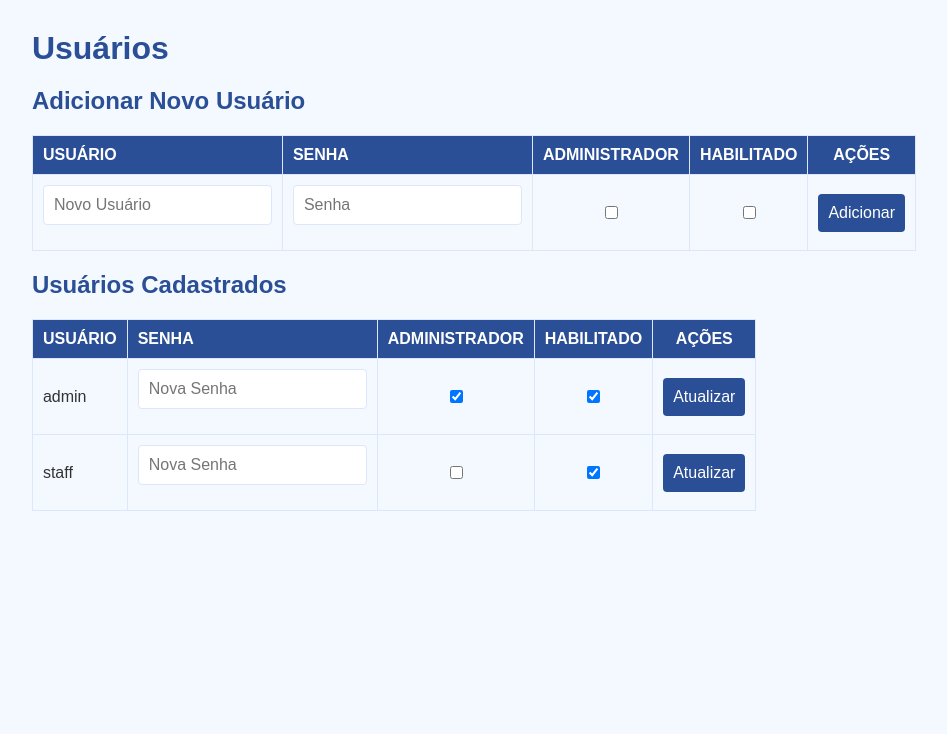
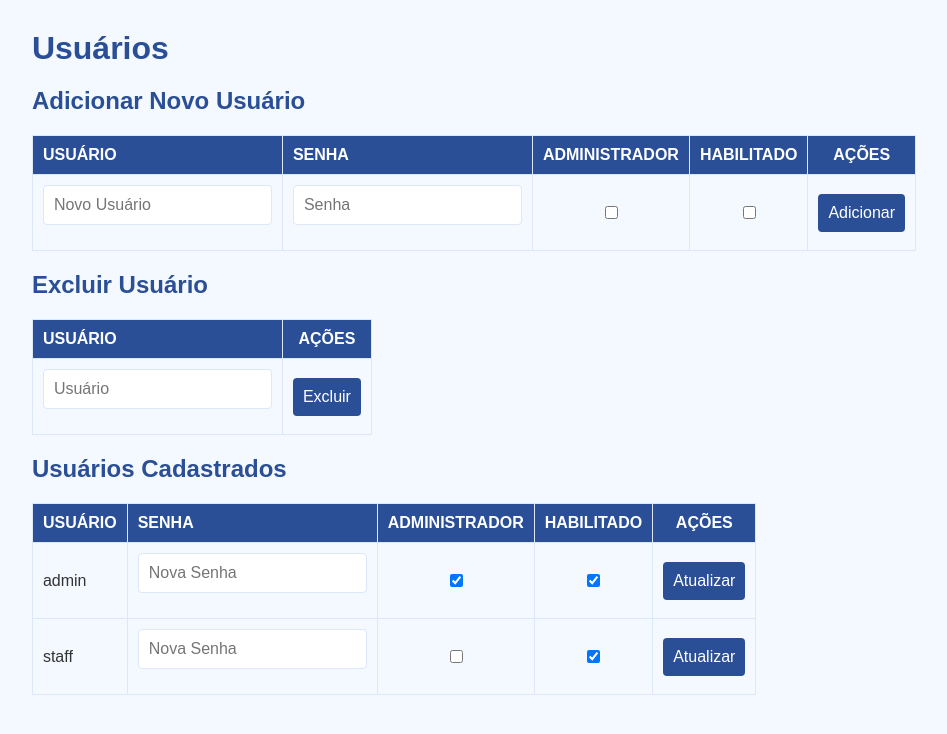
Before and after one commit to edupmon/webapp, a PHP site: page /users.php in a window 1280 px wide. Shown: the top 734 px of the page, without its empty margins (166-1113 px from the left). Run offline with PHP 8.4, Linux system fonts and the light colour scheme; a user stored in the database is signed in; data comes from the database, SQL or seed files in the repository.

Commit message:
Users delete

```diff
--- a/users.php
+++ b/users.php
@@ -50,6 +50,22 @@ function validatePassword($password) {
     }
 }
 
+// Fetch users data
+$conn = getDatabaseConnection();
+if ($isAdmin) {
+    // Admin: Retrieve all users
+    $stmt = $conn->prepare("SELECT username, user_password, user_admin, enabled FROM users");
+} else {
+    // Non-admin: Retrieve only the logged-in user
+    $stmt = $conn->prepare("SELECT username, user_password FROM users WHERE username = ?");
+    $stmt->bind_param("s", $username);
+}
+$stmt->execute();
+$result = $stmt->get_result();
+$users = $result->fetch_all(MYSQLI_ASSOC);
+$stmt->close();
+$conn->close();
+
 // Process form submission
 if ($_SERVER['REQUEST_METHOD'] === 'POST') {
     header('Content-Type: application/json'); // Ensure JSON response
@@ -60,14 +76,15 @@ if ($_SERVER['REQUEST_METHOD'] === 'POST') {
         $submittedPassword = $_POST['password'] ?? null;
         $submittedAdmin = isset($_POST['admin']) ? 1 : 0;
         $submittedEnabled = isset($_POST['enabled']) ? 1 : 0;
-        $isNewUser = isset($_POST['new_user']) ? true : false;
+        $submittedAddUser = isset($_POST['add_user']) ? true : false;
+        $submittedDeleteUser = isset($_POST['delete_user']) ? true : false;
 
         // Validate the username
         validateUsername($submittedUsername);
 
         $conn = getDatabaseConnection();
 
-        if ($isNewUser && $isAdmin) {
+        if ($submittedAddUser && $isAdmin) {
             // Validate password for new users
             validatePassword($submittedPassword);
 
@@ -80,6 +97,38 @@ if ($_SERVER['REQUEST_METHOD'] === 'POST') {
             }
             $stmt->close();
             $response['success'] = true;
+        } else if ($submittedDeleteUser && $isAdmin) {
+        	$submittedUsername = $_POST['username'] ?? null;
+        	if (empty($submittedUsername)) {
+            	throw new Exception('O nome de usuário é obrigatório para exclusão.');
+        	}
+
+        	// Prevent deleting the currently logged-in user
+        	if ($submittedUsername === $username) {
+        	    throw new Exception('Você não pode excluir seu próprio usuário.');
+        	}
+
+        	// Validate if the submitted username exists in the list of users
+        	$userExists = false;
+        	foreach ($users as $user) {
+        	    if ($user['username'] === $submittedUsername) {
+        	        $userExists = true;
+        	        break;
+        	    }
+        	}
+
+        	if (!$userExists) {
+        	    throw new Exception('O usuário especificado não existe.');
+        	}
+
+        	// Proceed to delete the user
+        	$stmt = $conn->prepare("DELETE FROM users WHERE username = ?");
+        	$stmt->bind_param("s", $submittedUsername);
+        	if (!$stmt->execute()) {
+            	throw new Exception('Erro ao excluir o usuário.');
+        	}
+        	$stmt->close();
+        	$response['success'] = true;
         } else {
             // Validate password for updates (if provided)
             if (!empty($submittedPassword)) {
@@ -133,22 +182,6 @@ if ($_SERVER['REQUEST_METHOD'] === 'POST') {
     echo json_encode($response);
     exit;
 }
-
-// Fetch users data
-$conn = getDatabaseConnection();
-if ($isAdmin) {
-    // Admin: Retrieve all users
-    $stmt = $conn->prepare("SELECT username, user_password, user_admin, enabled FROM users");
-} else {
-    // Non-admin: Retrieve only the logged-in user
-    $stmt = $conn->prepare("SELECT username, user_password FROM users WHERE username = ?");
-    $stmt->bind_param("s", $username);
-}
-$stmt->execute();
-$result = $stmt->get_result();
-$users = $result->fetch_all(MYSQLI_ASSOC);
-$stmt->close();
-$conn->close();
 ?>
 
 <!DOCTYPE html>
@@ -161,7 +194,7 @@ $conn->close();
     <script src="https://code.jquery.com/jquery-3.6.0.min.js"></script>
     <script>
         // Handle form submission via AJAX
-        $(document).on('submit', '.user-form, .add-user-form', function(event) {
+        $(document).on('submit', '.user-form, .add-user-form, .delete-user-form', function(event) {
             event.preventDefault();
 
             const form = $(this);
@@ -223,8 +256,36 @@ $conn->close();
                                     <input type="checkbox" name="enabled" value="1">
                                 </td>
                                 <td style="text-align:center;">
-                                    <input type="hidden" name="new_user" value="1">
+                                    <input type="hidden" name="add_user" value="1">
                                     <button type="submit">Adicionar</button>
+                                </td>
+                            </tr>
+                        </tbody>
+                    </table>
+                </form>
+            </div>
+        <?php endif; ?>
+
+        <!-- Delete User (Admin Only) -->
+        <?php if ($isAdmin): ?>
+            <div class="delete-user-container">
+                <h2>Excluir Usuário</h2>
+                <form class="delete-user-form">
+                    <table>
+                        <thead>
+                            <tr>
+                                <th>Usuário</th>
+                                <th style="text-align:center;">Ações</th>
+                            </tr>
+                        </thead>
+                        <tbody>
+                            <tr>
+                                <td>
+                                    <input type="text" name="username" placeholder="Usuário" required>
+                                </td>
+                                <td style="text-align:center;">
+                                    <input type="hidden" name="delete_user" value="1">
+                                    <button type="submit">Excluir</button>
                                 </td>
                             </tr>
                         </tbody>
```
